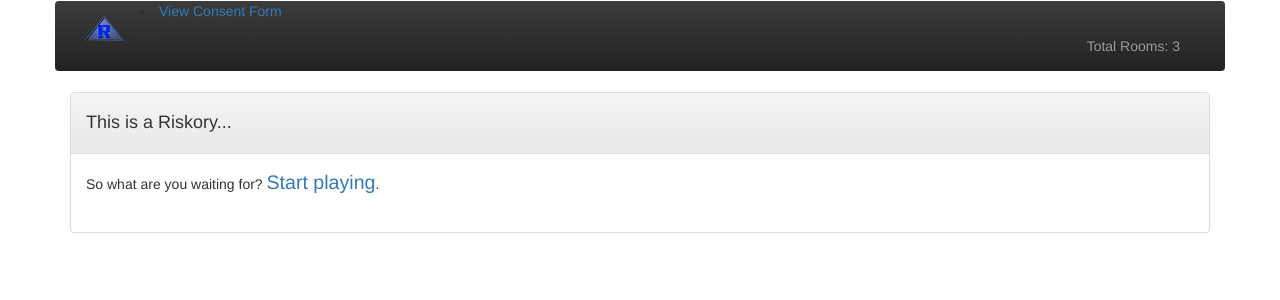
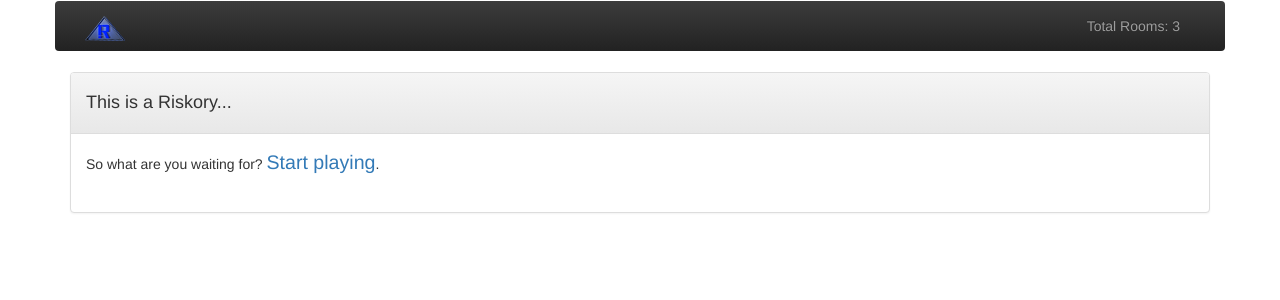
Before and after one commit to mrrboto/Riskories, a PHP site: page /cyo/index.php in a window 1280 px wide. Shown: the top 300 px of the page. Run offline with PHP 8.4, Linux system fonts and the light colour scheme; data comes from the database, SQL or seed files in the repository.

Commit message:
quick fix on header.php

```diff
--- a/cyo/header.php
+++ b/cyo/header.php
@@ -117,9 +117,6 @@ if ($db) {
 
                              <!-- Collect the nav links, forms, and other content for toggling -->
                              <div class="collapse navbar-collapse" id="bs-example-navbar-collapse-1">
-
-                                     <li><a href="../consent/consentform.php">View Consent Form</a></li>
-                                 </ul>-->
                                  <ul class="nav navbar-nav navbar-right">
                                         <?php
                                         if($status == 'guest' || $status == 'user')
```
